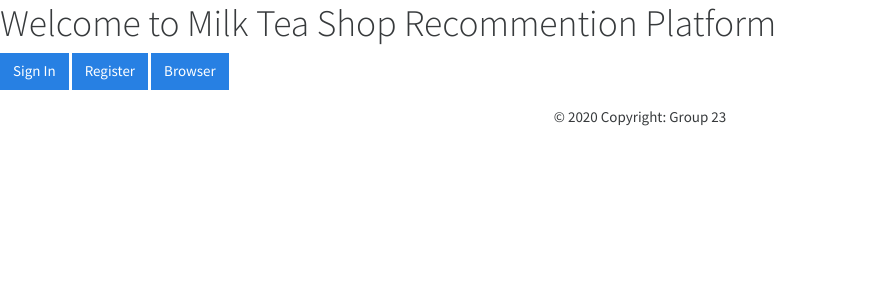
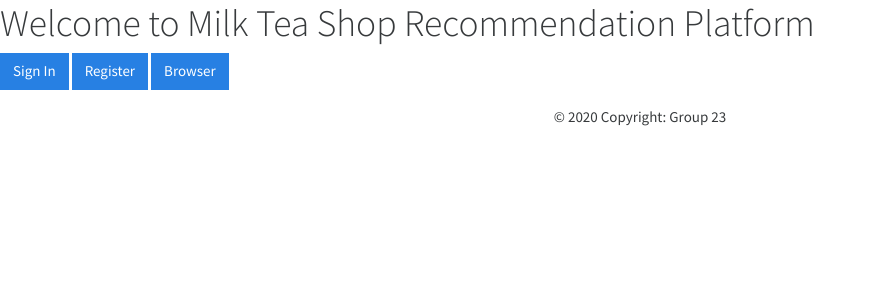
Before and after one commit to GavinTian1991/CPSC304, a PHP site: page /MTS/ in a window 1280 px wide. Shown: the top 300 px of the page, without its empty margins (0-875 px from the left). Run offline with PHP 8.4, Linux system fonts and the light colour scheme.

Commit message:
correct typo

```diff
--- a/index.php
+++ b/index.php
@@ -22,7 +22,7 @@
 			<link rel="stylesheet" type="text/css" href="https://bootswatch.com/4/cosmo/bootstrap.min.css">
 		</head>
 	<body>
-	<h1>Welcome to Milk Tea Shop Recommention Platform</h1>
+	<h1>Welcome to Milk Tea Shop Recommendation Platform</h1>
 	<form method="post" action="<?php echo $_SERVER['PHP_SELF']; ?>">
 	      <button type="submit" name="sign" class="btn btn-primary">Sign In</button>
 		  <button type="submit" name="register" class="btn btn-primary">Register</button>
```
